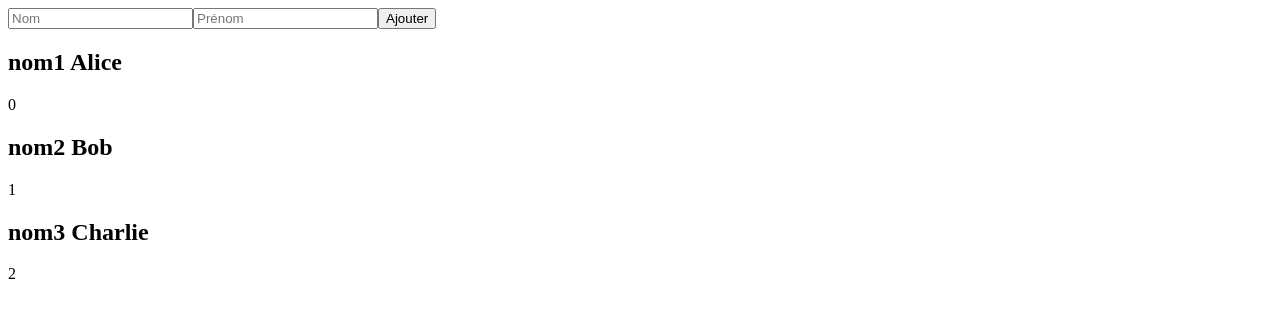
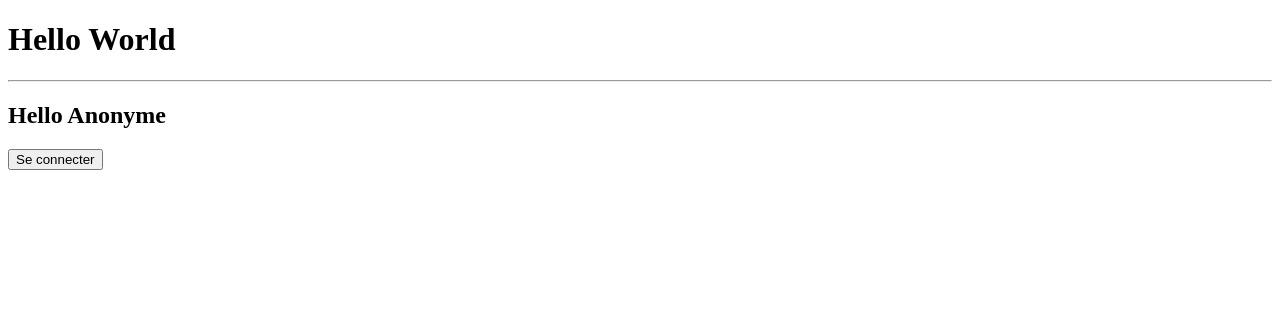
Before and after one commit to Maxime0043/intro-vuejs-exo1, a Vue app: page / in a window 1280 px wide. Shown: the top 318 px of the page. Built offline with nearby package versions, Linux system fonts and the light colour scheme.

Commit message:
OK : Exo 6 - Implémentation condition affichage

```diff
--- a/src/App.vue
+++ b/src/App.vue
@@ -2,15 +2,17 @@
 import Compteur from "@/components/Compteur.vue";
 import DemoJWT from "@/components/DemoJWT.vue";
 import Tableau from "@/components/Tableau.vue";
+import Connexion from "@/components/Connexion.vue";
 </script>
 
 <template>
   <div>
-    <!-- <Compteur />
-    <hr />
-    <DemoJWT />
-    <hr /> -->
-    <Tableau />
+    <!-- <Compteur /> -->
+    <!-- <hr /> -->
+    <!-- <DemoJWT /> -->
+    <!-- <hr /> -->
+    <!-- <Tableau /> -->
+    <Connexion />
   </div>
 </template>
 
--- /dev/null
+++ b/src/components/Connexion.vue
@@ -0,0 +1,27 @@
+<script setup>
+import { ref } from "vue";
+
+const user = ref(null);
+
+function login() {
+  user.value = "Maxime";
+}
+
+function logout() {
+  user.value = null;
+}
+</script>
+
+<template>
+  <div>
+    <h1>Hello World</h1>
+    <hr />
+    <h2 v-if="user === null">Hello Anonyme</h2>
+    <h2 v-else>Hello {{ user }}</h2>
+    <button v-if="user === null" @click="login()">Se connecter</button>
+    <button v-else @click="logout()">Se déconnecter</button>
+  </div>
+</template>
+
+<style>
+</style>
```
